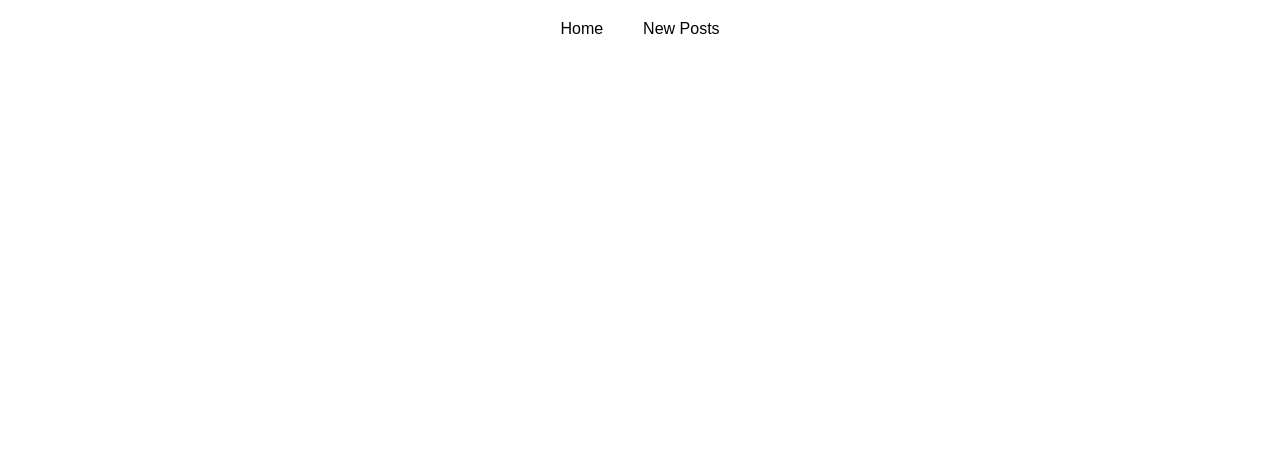
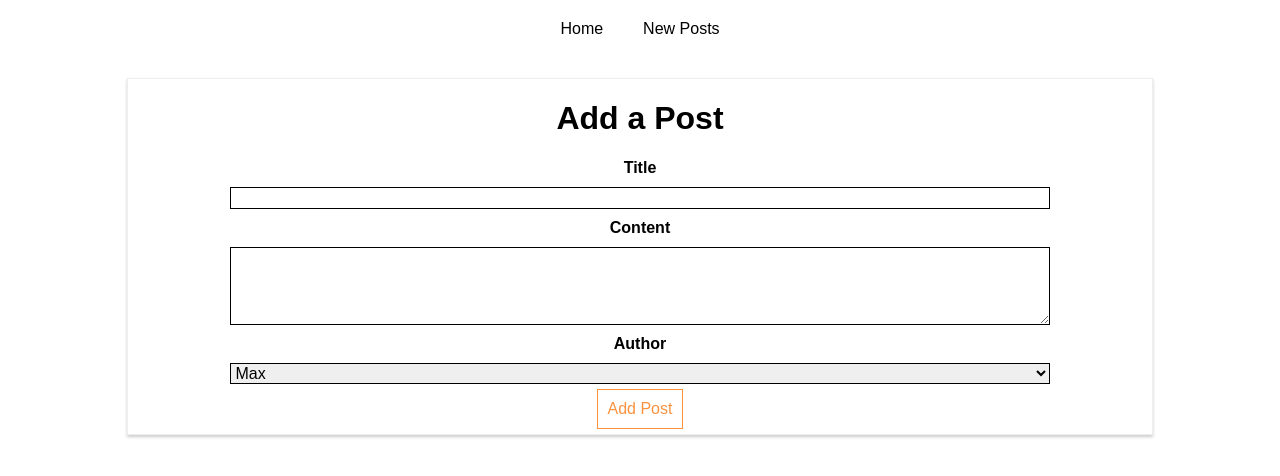
Before and after one commit to fullstackbusiness1128/smartOlaf-react-blog, a React (Create React App) app: page /new-post in a window 1280 px wide. Shown: the top 476 px of the page. Built offline with nearby package versions, Linux system fonts and the light colour scheme.

Commit message:
Lesson 182 - Switching Between Pages

```diff
--- a/src/containers/Blog/Blog.js
+++ b/src/containers/Blog/Blog.js
@@ -4,6 +4,7 @@
 
 import './Blog.css';
 import Posts from './Posts/Posts';
+import NewPost from './NewPost/NewPost';
 
 class Blog extends Component {
 
@@ -15,12 +16,13 @@
           <nav>
             <ul>
               <li><a href="/">Home</a></li>
-              <li><a href="/new-posts">New Posts</a></li>
+              <li><a href="/new-post">New Posts</a></li>
             </ul>
           </nav>
         </header>
         {/* <Route exact path="/" render={() => <h1>Home</h1>}  /> */}
         <Route exact path="/" component={Posts} />
+        <Route path="/new-post" component={NewPost} />
       </div>
     );
   }
```
